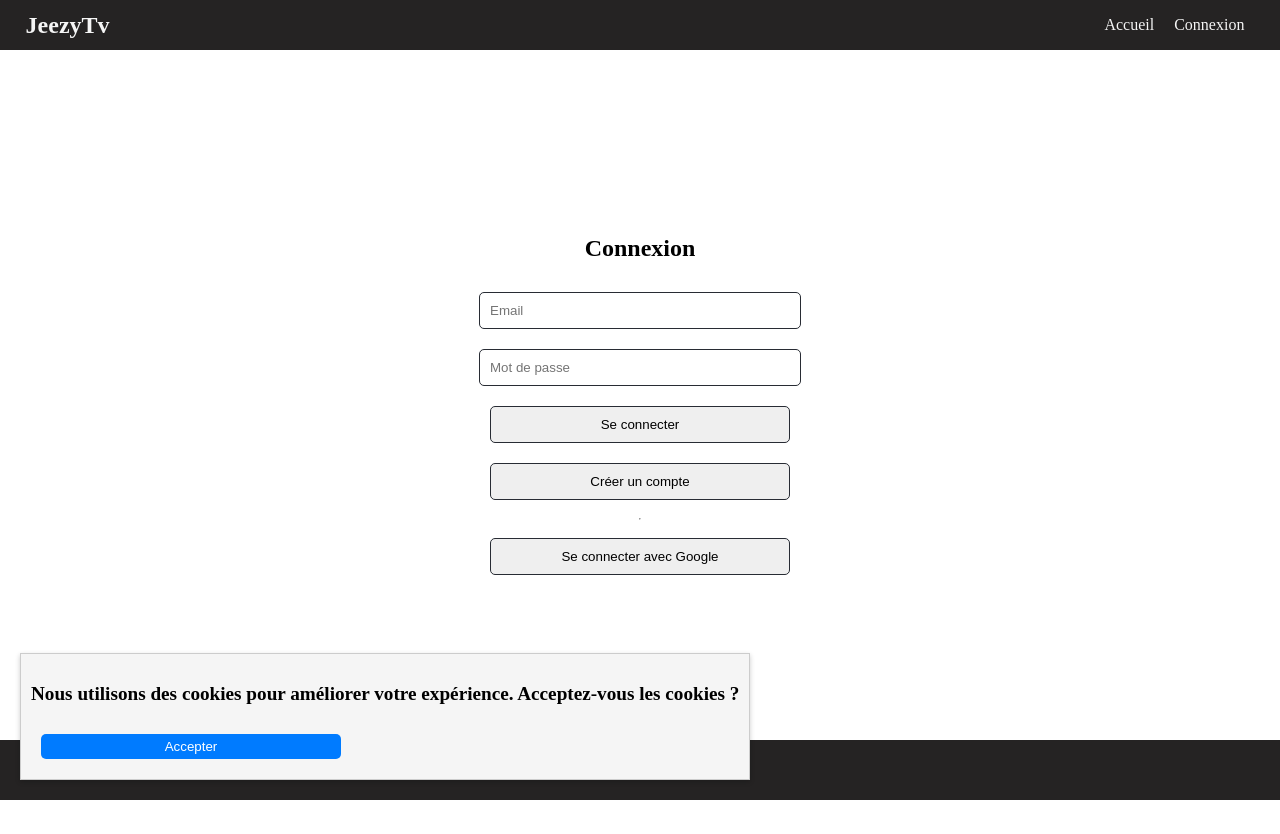
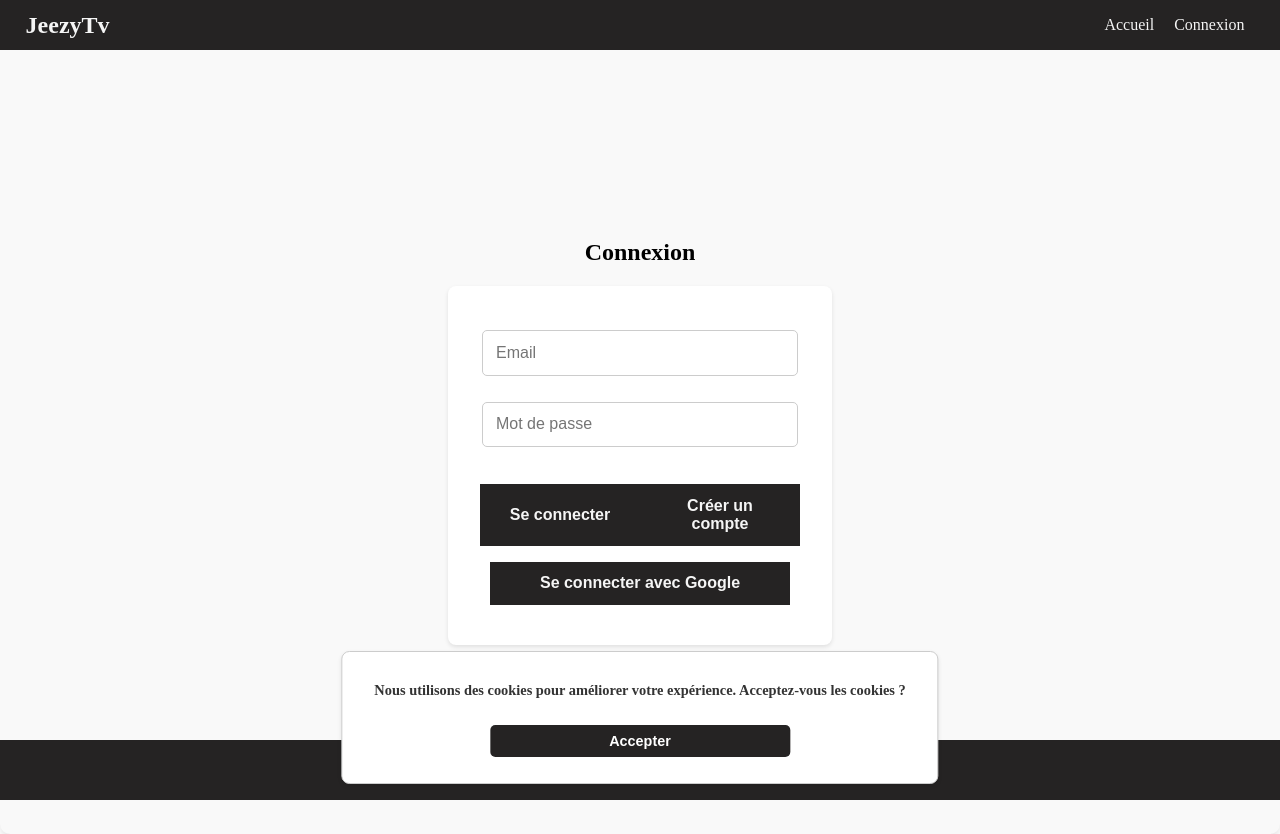
Before and after one commit to 7S-Coder/MyJTV, a React (Vite) app: page /login in a window 1280 px wide. Built offline with nearby package versions, Linux system fonts and the light colour scheme; no server answers.

Commit message:
update auth scss

```diff
--- a/src/App.scss
+++ b/src/App.scss
@@ -16,31 +16,7 @@ body {
   overflow: hidden; // Prevent scrolling
 }
 
-// css pour l'auth et sign-up
 
-.auth-container {
-
-  form {
-    display: flex;
-    flex-direction: column;
-    align-items: center;
-    justify-content: center;
-    width: 100%;
-
-
-  }
-
-  input {
-    width: 300px;
-    margin: 10px;
-    padding: 10px;
-    border-radius: 5px;
-    border: 0.1em solid #282c34;
-  }
-
-
-
-}
 
 button {
   width: 300px;
--- /dev/null
+++ b/src/css/Auth.scss
@@ -0,0 +1,108 @@
+@import './_variables';
+
+.auth-container {
+    display: flex;
+    flex-direction: column;
+    align-items: center;
+    justify-content: center;
+    padding: 2rem;
+    background-color: #f9f9f9;
+    border-radius: 10px;
+    box-shadow: 0 4px 6px rgba(0, 0, 0, 0.1);
+
+    form {
+        display: flex;
+        flex-direction: column;
+        align-items: center;
+        justify-content: center;
+        width: 25vw;
+        padding: 2rem;
+        background-color: #ffffff;
+        border-radius: 8px;
+        box-shadow: 0 2px 4px rgba(0, 0, 0, 0.1);
+
+        div {
+            display: flex;
+            justify-content: space-between;
+            width: 100%;
+            margin-top: 1rem;
+        }
+
+        button, .google-auth-button {
+            margin: 0.5rem 0;
+            padding: 0.8rem 1.2rem;
+            border: none;
+            border-radius: 5px;
+            background-color: $primary;
+            color: $secondary;
+            font-size: 1rem;
+            font-weight: bold;
+            text-align: center;
+            transition: background-color 0.3s ease, transform 0.2s ease;
+            border-radius: 0px;
+
+
+            &:hover {
+                background-color: #ffffff;
+                color: $primary;
+                transform: translateY(-2px);
+                cursor: pointer;
+            }
+        }
+    }
+
+    input {
+        width: 90%;
+        margin: 0.8rem 0;
+        padding: 0.8rem;
+        border-radius: 5px;
+        border: 1px solid #ccc;
+        font-size: 1rem;
+        transition: border-color 0.3s ease;
+
+        &:focus {
+            border-color: #007bff;
+            outline: none;
+        }
+    }
+
+    .cookies-popup {
+        position: fixed;
+        bottom: 1rem;
+        left: 50%;
+        transform: translateX(-50%);
+        background-color: #ffffff;
+        padding: 1rem 2rem;
+        border-radius: 8px;
+        box-shadow: 0 2px 4px rgba(0, 0, 0, 0.1);
+        text-align: center;
+
+        p {
+            margin-bottom: 1rem;
+            font-size: 0.9rem;
+            color: #333;
+        }
+
+        button {
+            padding: 0.5rem 1rem;
+            border: none;
+            border-radius: 5px;
+            background-color: $primary;
+            color: white;
+            font-size: 0.9rem;
+            font-weight: bold;
+            transition: background-color 0.3s ease;
+
+            &:hover {
+                background-color: #218838;
+                cursor: pointer;
+            }
+        }
+    }
+
+    .error-message {
+        color: #dc3545;
+        font-size: 0.9rem;
+        margin-bottom: 1rem;
+    }
+}
--- a/src/pages/Auth.jsx
+++ b/src/pages/Auth.jsx
@@ -4,6 +4,7 @@ import { createUserWithEmailAndPassword, signInWithEmailAndPassword } from 'fire
 import Cookies from 'js-cookie';
 import { setUserCookies } from '../firebase/firebaseConfig';
 import { useNavigate } from 'react-router-dom';
+import '../css/Auth.scss';
 
 const Auth = () => {
   const [email, setEmail] = useState('');
@@ -78,12 +79,13 @@ const Auth = () => {
           value={password}
           onChange={(e) => setPassword(e.target.value)}
         />
+
+        <div>
         <button type="submit">{isLogin ? 'Se connecter' : "S'inscrire"}</button>
-      </form>
-      <button onClick={() => setIsLogin(!isLogin)}>
+        <button onClick={() => setIsLogin(!isLogin)}>
         {isLogin ? "Créer un compte" : 'Se connecter'}
       </button>
-      <hr />
+        </div>
       <button
         onClick={async () => {
           await signInWithGoogle();
@@ -93,6 +95,9 @@ const Auth = () => {
       >
         Se connecter avec Google
       </button>
+      </form>
+
+
     </div>
   );
 };
--- a/src/pages/admin/launchstream.jsx
+++ b/src/pages/admin/launchstream.jsx
@@ -1,49 +1,33 @@
-import React, { useState, useContext } from 'react';
-import { StreamContext } from '../../context/StreamContext.jsx';
-import { createLiveKitStreamKey } from '../../utils/livekit/livekitUtils.js';
-import AdminNavbar from '../../components/AdminNavbar.jsx';
-import '../../css/admin/launchstream.scss';
+import React, { useState } from 'react';
 
 const LaunchStream = () => {
-  const [streamKey, setStreamKey] = useState('');
-  const { setStream } = useContext(StreamContext);
+  const [streamKey, setStreamKey] = useState(null);
+  const [successMessage, setSuccessMessage] = useState('');
 
-  const handleStartStream = async () => {
-    try {
-      console.log('Generating stream key...');
-      const { streamUrl, key } = await createLiveKitStreamKey(); // Generate stream key and URL
-      setStream(`${streamUrl}/hls/${key.key}`); // Set HLS URL for playback
-      setStreamKey(key);
-      console.log('Stream key generated successfully:', key);
-    } catch (error) {
-      console.error('Failed to generate stream key:', error);
-      alert('Failed to generate stream key. Please check the console for details.');
-    }
-  };
+  const handleLaunchStream = () => {
+    // Simuler la génération d'une clé de stream
+    const generatedKey = `live_${Math.random().toString(36).substr(2, 10)}`;
+    setStreamKey(generatedKey);
 
-  const handleGenerateStream = async () => {
-    try {
-      const { server, key } = await generateStreamKey();
-      setStreamKey({ server, key });
-      console.log('Stream Key:', key);
-    } catch (error) {
-      console.error('Erreur lors de la génération de la clé de stream:', error);
-    }
+    // Simuler la connexion à Livestream
+    console.log('Connexion à Livestream avec la clé:', generatedKey);
+    setSuccessMessage('Stream lancé avec succès !');
+
+    // Effacer le message de succès après 2 secondes
+    setTimeout(() => setSuccessMessage(''), 2000);
   };
 
   return (
     <div>
-      <AdminNavbar />
-      <main>
-        <button onClick={handleStartStream}>Lancer un Stream</button>
-        <button onClick={handleGenerateStream}>Générer une Clé de Stream</button>
-        {streamKey && (
-          <div>
-            <p><strong>Serveur:</strong> {streamKey.server}</p>
-            <p><strong>Clé de Stream:</strong> {streamKey.key}</p>
-          </div>
-        )}
-      </main>
+      <h1>Lancer un Stream</h1>
+      <button onClick={handleLaunchStream}>Lancer un stream</button>
+      {successMessage && <p style={{ color: 'green' }}>{successMessage}</p>}
+      {streamKey && (
+        <div>
+          <p>Clé de stream : <strong>{streamKey}</strong></p>
+          <p>Utilisez cette clé dans OBS pour démarrer le stream.</p>
+        </div>
+      )}
     </div>
   );
 };
```
